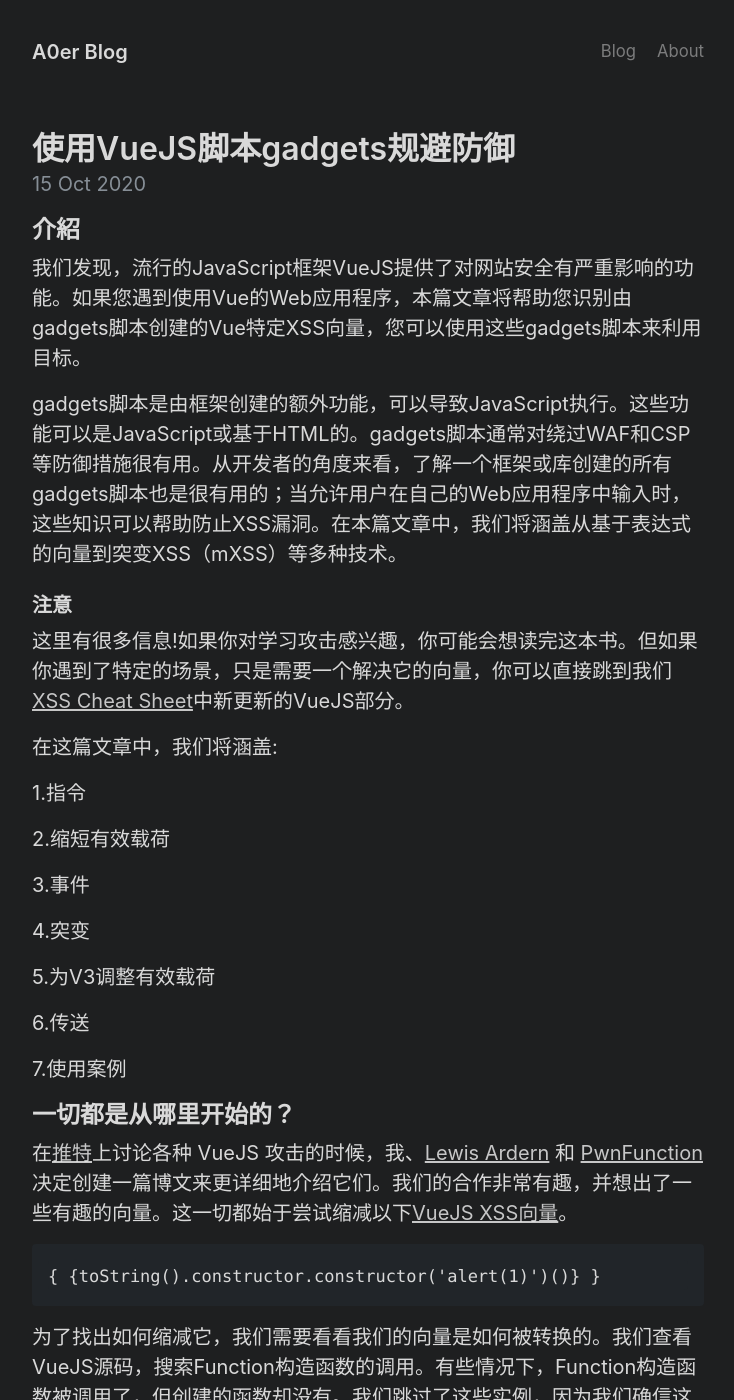
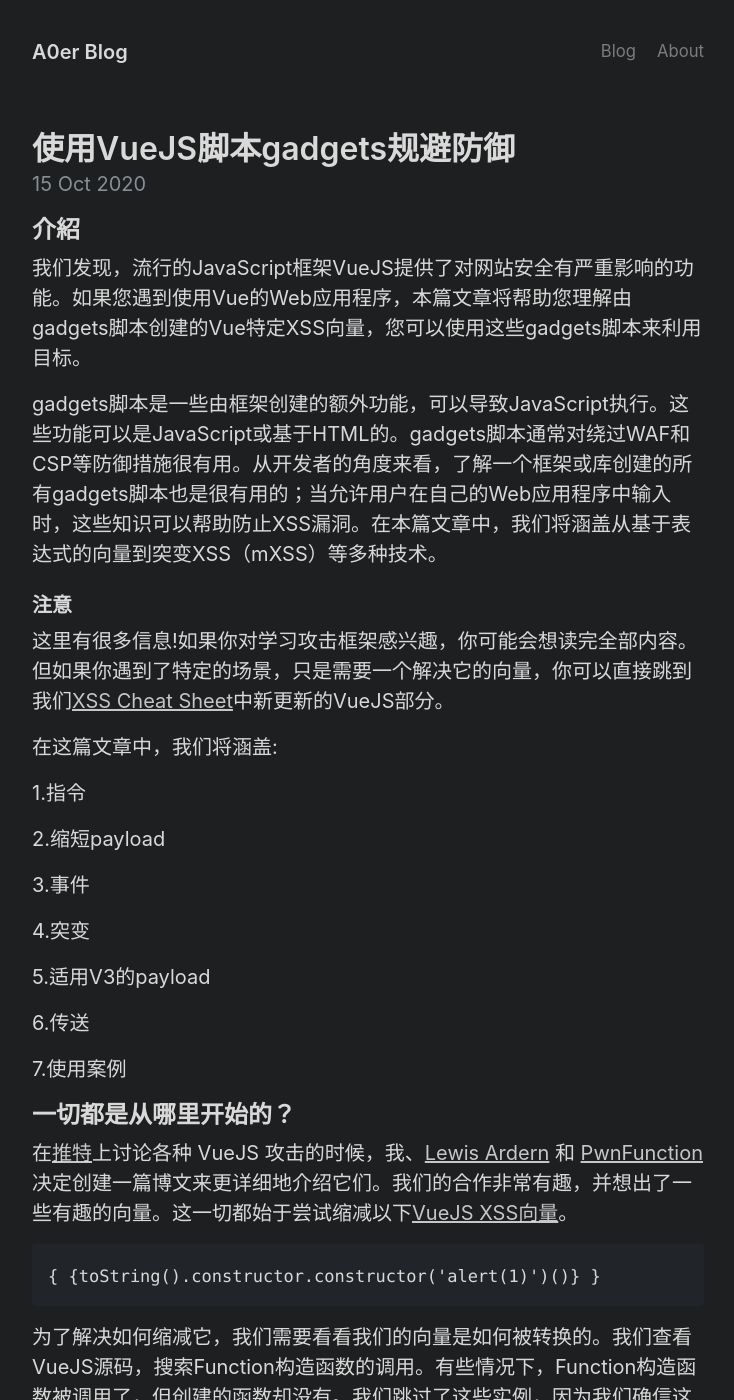
Before and after one commit to A0er/A0er.github.io, a Jekyll site: the page built from _posts/2020-10-15-使用VueJS脚本gadgets规避防御.md, in a window 1280 px wide and 1400 px high. Shown: the whole window, without its empty margins (272-1006 px from the left). Built offline with Jekyll 4.4.1, drawn with Linux system fonts in a browser that asks for light colours; some of the changed text lies outside the part shown.

Commit message:
Update 2020-10-15-使用VueJS脚本gadgets规避防御.md

````diff
--- a/_posts/2020-10-15-使用VueJS脚本gadgets规避防御.md
+++ b/_posts/2020-10-15-使用VueJS脚本gadgets规避防御.md
@@ -4,24 +4,26 @@
 ---
 
 ## 介紹
-我们发现，流行的JavaScript框架VueJS提供了对网站安全有严重影响的功能。如果您遇到使用Vue的Web应用程序，本篇文章将帮助您识别由gadgets脚本创建的Vue特定XSS向量，您可以使用这些gadgets脚本来利用目标。
 
-gadgets脚本是由框架创建的额外功能，可以导致JavaScript执行。这些功能可以是JavaScript或基于HTML的。gadgets脚本通常对绕过WAF和CSP等防御措施很有用。从开发者的角度来看，了解一个框架或库创建的所有gadgets脚本也是很有用的；当允许用户在自己的Web应用程序中输入时，这些知识可以帮助防止XSS漏洞。在本篇文章中，我们将涵盖从基于表达式的向量到突变XSS（mXSS）等多种技术。
+我们发现，流行的JavaScript框架VueJS提供了对网站安全有严重影响的功能。如果您遇到使用Vue的Web应用程序，本篇文章将帮助您理解由gadgets脚本创建的Vue特定XSS向量，您可以使用这些gadgets脚本来利用目标。
+
+gadgets脚本是一些由框架创建的额外功能，可以导致JavaScript执行。这些功能可以是JavaScript或基于HTML的。gadgets脚本通常对绕过WAF和CSP等防御措施很有用。从开发者的角度来看，了解一个框架或库创建的所有gadgets脚本也是很有用的；当允许用户在自己的Web应用程序中输入时，这些知识可以帮助防止XSS漏洞。在本篇文章中，我们将涵盖从基于表达式的向量到突变XSS（mXSS）等多种技术。
 
 ### 注意
-这里有很多信息!如果你对学习攻击感兴趣，你可能会想读完这本书。但如果你遇到了特定的场景，只是需要一个解决它的向量，你可以直接跳到我们[XSS Cheat Sheet](https://portswigger.net/web-security/cross-site-scripting/cheat-sheet#vuejs-reflected)中新更新的VueJS部分。
+
+这里有很多信息!如果你对学习攻击框架感兴趣，你可能会想读完全部内容。但如果你遇到了特定的场景，只是需要一个解决它的向量，你可以直接跳到我们[XSS Cheat Sheet](https://portswigger.net/web-security/cross-site-scripting/cheat-sheet#vuejs-reflected)中新更新的VueJS部分。
 
 在这篇文章中，我们将涵盖:
 
 1.指令
 
-2.缩短有效载荷
+2.缩短payload
 
 3.事件
 
 4.突变
 
-5.为V3调整有效载荷
+5.适用V3的payload
 
 6.传送
 
@@ -35,7 +37,7 @@
 { {toString().constructor.constructor('alert(1)')()} }
 ```
 
-为了找出如何缩减它，我们需要看看我们的向量是如何被转换的。我们查看VueJS源码，搜索Function构造函数的调用。有些情况下，Function构造函数被调用了，但创建的函数却没有。我们跳过了这些实例，因为我们确信这不是我们的代码被转换的地方。[在第11648行，我们最终找到了一个调用生成函数的Function构造函数](https://github.com/vuejs/vue/blob/6fe07ebf5ab3fea1860c59fe7cdd2ec1b760f9b0/src/compiler/to-function.js#L14)。
+为了解决如何缩减它，我们需要看看我们的向量是如何被转换的。我们查看VueJS源码，搜索Function构造函数的调用。有些情况下，Function构造函数被调用了，但创建的函数却没有。我们跳过了这些实例，因为我们确信这不是我们的代码被转换的地方。[在第11648行，我们最终找到了一个调用生成函数的Function构造函数](https://github.com/vuejs/vue/blob/6fe07ebf5ab3fea1860c59fe7cdd2ec1b760f9b0/src/compiler/to-function.js#L14)。
 ```
 return new Function(code)
 ```
@@ -48,16 +50,19 @@
 ```
 
 ### 调试VueJS
+
 在我们继续之前，也许应该先快速了解一下我们使用的调试工具。
 
 [Vue Devtools](https://github.com/vuejs/vue-devtools)。官方的浏览器扩展，可以用来调试用VueJS构建的应用。
 
-[Vue-template-compiler](https://www.npmjs.com/package/vue-template-compiler)。将模板编译成渲染函数，这可以帮助我们看到Vue内部如何表示模板。这个工具有一个方便的在线版本，叫做template-explorer。
+[Vue-template-compiler](https://www.npmjs.com/package/vue-template-compiler)。将模板编译成渲染函数，这可以帮助我们看到Vue内部如何表示模板。这个工具有一个方便的在线版本，叫做[template-explorer](https://template-explorer.vuejs.org/)。
 
 我们还不时地重写VueJS原型，添加日志等功能，以便我们可以看到内部发生的事情。
 
 ## VueJS第2版
+
 ### 指令
+
 就像其他框架一样，VueJS中的一些指令让我们的生活变得更轻松.几乎每一个VueJS指令都可以作为一个gadgets来利用。让我们来看一个例子。
 
 #### v-show指令
@@ -258,6 +263,7 @@
 <svg><svg></svg></svg><b><noscript></noscript><iframe onload="setTimeout(/alert(1)/.source)"></iframe></b>
 ```
 ### 突变和CSP
+
 我们注意到，当CSP被启用时，突变并没有工作，这是因为它们包含了正常的DOM事件处理程序，而它们被CSP阻止了。这是因为它们包含了正常的DOM事件处理程序，它们被CSP阻止了。但是我们有一个想法--如果我们在突变的HTML中注入VueJS的特殊事件会怎样？这将由VueJS渲染，执行我们的代码和自定义事件处理程序，从而绕过CSP。我们不确定突变后的DOM是否会执行这些处理程序，但是，令我们高兴的是，它确实执行了。
 
 首先，我们将突变向量注入图像，并使用VueJS @error事件处理程序。当DOM被突变时，图像会和@error处理程序一起呈现。然后，我们使用特殊的$event对象来获取对window的引用，并执行我们的alert()。
@@ -279,6 +285,7 @@
 [POC](https://portswigger-labs.net/xss/vue3.php?x=%3Csvg%3E%3Csvg%3E%3Cb%3E%3Cnoscript%3E%26lt;/noscript%26gt;%26lt;iframe%26Tab;onload=alert(1)%26gt;%3C/noscript%3E%3C/b%3E%3C/svg%3E)
 
 ## 改编VueJS 3的payload。
+
 当我们正在进行这项研究时，VueJS 3发布了，并且破坏了许多我们发现的向量。我们决定快速查看一下，看看是否能让它们重新工作。在第3版中，很多代码都发生了变化，例如，Function构造函数被移到了13035行，并且删除了VueJS函数的缩短版，例如_b， 。
 
 在13055行添加断点，我们检查了代码变量的内容。看来VueJS的函数与第2版类似，只是函数名更啰嗦了。我们只需要用较长的形式来替换函数的简写。
@@ -314,6 +321,7 @@
 <x @click=$event.view.alert(1)>click</x>
 ```
 ### 代码高尔夫V3
+
 我们的向量现在可以在v3中工作，但它们仍然相当长。我们寻找更短的函数名，并注意到有一个叫做_Vue的变量，它在当前的范围内。我们将这个变量传递给Function构造函数，并使用console.log()来检查对象的内容。
 
 { {_createBlock.constructor('x','console.log(x)')(_Vue)} }。
@@ -372,6 +380,7 @@
 <component is=script text=alert(1)>
 ```
 ## 传送
+
 我们在VueJS 3中发现了一个非常有趣的新标签，叫做< teleport>。这个标签允许你通过使用to属性将< teleport>标签的内容转移到任何其他标签，该属性接受一个CSS选择器。
 ```
 <teleport to="#x"><b>test</b></teleport>
@@ -389,6 +398,7 @@
 <script>
 ```
 元素:
+
 ```
 <teleport to=script:nth-child(2)>alert&lpar;1&rpar;</teleport></div><script></script>
 ```
@@ -418,6 +428,7 @@
 [POC](http://portswigger-labs.net/xss/vue3.php?x=%3Cteleport%20to=script:nth-child(2)%3Ealert%26lpar;1%26rpar;%3C/teleport%3E%3C/div%3E%3Cscript%3E%3C/script%3E)
 
 ### 反向传送
+
 我们还发现了一些东西，我们决定称之为 "反向传送"。我们已经讨论过VueJS有一个<teleport>标签，但如果你在模板表达式中包含一个CSS选择器，你可以将任何其他HTML元素作为目标，并将该元素的内容作为表达式执行。即使目标标签在应用程序边界之外，这也是有效的!
 
 当我们意识到VueJS会在表达式的整个内容上运行[querySelector](https://github.com/vuejs/vue-next/blob/fbf865d9d4744a0233db1ed6e5543b8f3ef51e8d/packages/vue/src)时，我们都相当震惊，[只要它以#开头](https://github.com/vuejs/vue-next/blob/fbf865d9d4744a0233db1ed6e5543b8f3ef51e8d/packages/vue/src)。下面的片段演示了一个带有CSS查询的表达式，其目标是类为haha的<div>。第二个表达式即使在应用程序边界之外也会被执行。
@@ -438,15 +449,19 @@
 ```
 
 ## 使用案例
+
 在本节中，我们将仔细看看这些脚本小工具可以在哪些方面派上用场。
 
 ### WAF
+
 让我们从Web应用防火墙开始。正如我们已经看到的那样，有相当数量的潜在小工具可以发现。由于Vue也乐于解码HTML实体，所以你很有可能绕过常见的WAF，比如Cloudflare。
 
 ### 过滤器
+
 诸如DOMPurify这样的过滤器，有一套非常好的标签和属性的白名单，以帮助阻止任何被认为不正常的东西。然而，由于它们都允许模板语法，因此在与VueJS等前端框架结合使用时，它们并不能提供强大的XSS攻击保护。
 
 ### CSP
+
 Vue的工作方式是对内容进行词法分析，并将其解析为抽象语法树（AST）。代码作为字符串传递到渲染函数中，由于Function构造函数的eval-like功能，它在那里被执行。这意味着，CSP的定义方式必须允许VueJS和应用程序仍能正常工作。如果它包含unsafe-eval，你可以使用Vue轻松绕过CSP。请注意，对于严格的动态或nonce旁路，unsafe-eval是一个要求。
 
 Unsafe-eval + nonce :
@@ -460,6 +475,7 @@
 
 
 ## 结论
+
 我们希望你喜欢我们的文章，就像我们喜欢写它和想出有趣的小工具一样。给查看本帖的开发者和黑客们一些建议。
 
 - 当创建一个JavaScript框架时，或许可以考虑一下你所添加的功能给应用程序带来的攻击面。仔细思考它们可能被使用或滥用的方式。
@@ -468,15 +484,19 @@
 
 帖子中讨论的所有向量都已被添加到我们[VueJS部分的XSS攻略中](https://portswigger.net/web-security/cross-site-scripting/cheat-sheet#vuejs-reflected)。
 
-如果你喜欢这篇文章，请告诉我们! 我们有兴趣对VueJS和其他客户端和服务器端框架进行更多的研究。
+如果你喜欢这篇文章，请告诉我们!
+我们有兴趣对VueJS和其他客户端和服务器端框架进行更多的研究。
 
 关于Lewis
+
 [Lewis Ardern](https://twitter.com/LewisArdern) 是 Synopsys 的副首席顾问。他的主要专业领域是网络安全和安全工程。Lewis 喜欢为各种类型的组织和机构创建和提供网络和 JavaScript 安全等主题的安全培训。他也是Leeds Ethical Hacking Society的创始人，并帮助开发了bXSS和SecGen等项目。
 
 关于PwnFunction
+
 [PwnFunction](https://twitter.com/PwnFunction) 白天是一名独立的 AppSec 顾问，晚上则是一名研究员。他以其[YouTube频道](https://www.youtube.com/c/PwnFunction)而闻名。Pwn 的兴趣主要是围绕着[应用程序安全](https://portswigger.net/burp/application-security-testing)，但他也对低级别的爵士乐感兴趣，如二进制和浏览器利用。除了计算机之外，他还喜欢数学、科学和哲学。
 
 
 
 作者：[Gareth Heyes](https://portswigger.net/research/gareth-heyes)
+
 原文地址：https://portswigger.net/research/evading-defences-using-vuejs-script-gadgets
````
